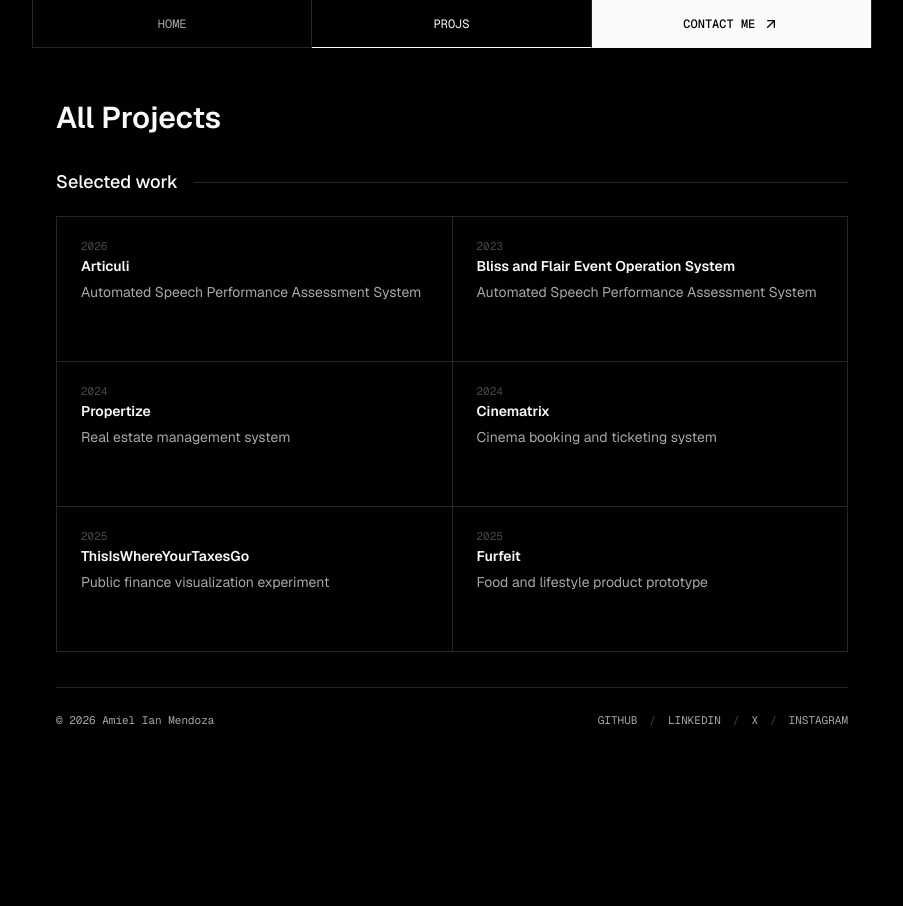
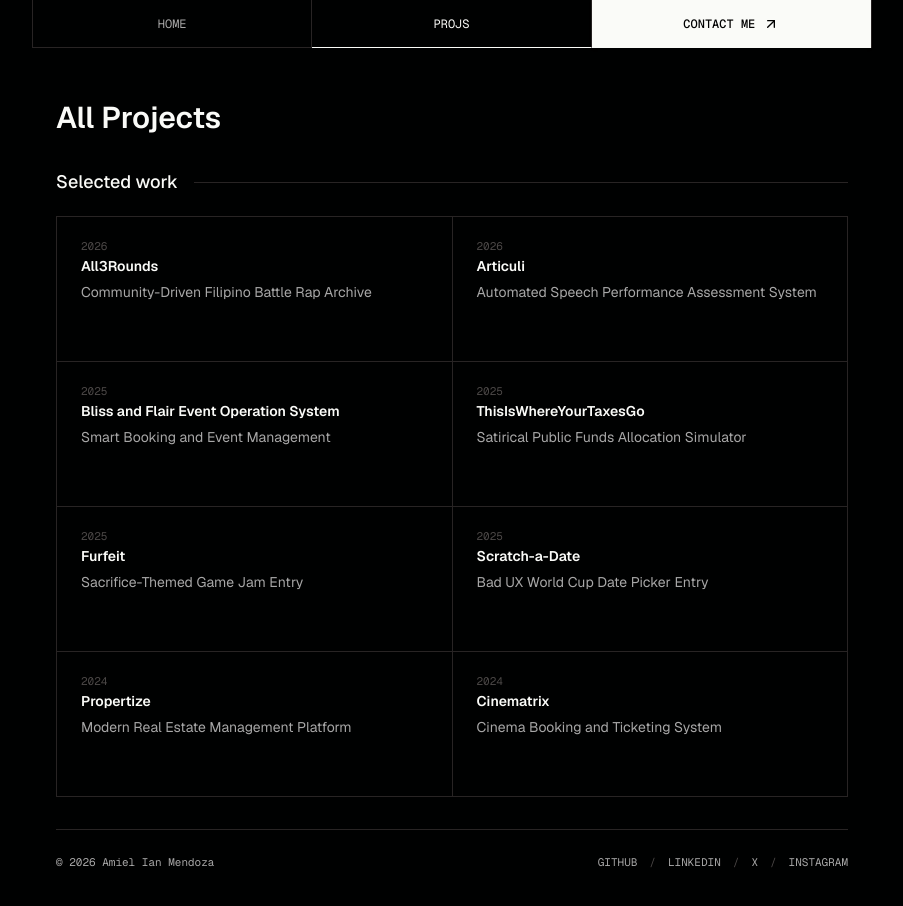
Before and after one commit to aimndz/portfolio, a Next.js app: page /projects in a window 1280 px wide. Shown: the top 906 px of the page, without its empty margins (188-1091 px from the left). Before the commit the page ends 800 px from the top, so only its background shows below. Built offline with nearby package versions, Linux system fonts and the light colour scheme.

Commit message:
feat: add projects data

```diff
--- a/src/app/projects/page.tsx
+++ b/src/app/projects/page.tsx
@@ -21,9 +21,11 @@ export default function ProjectsPage() {
         <section className="mb-8">
           <SectionHeading>Selected work</SectionHeading>
           <div className="mt-5 grid pt-px pl-px sm:grid-cols-2">
-            {projects.map((project) => (
-              <ProjectCard key={project.name} project={project} showStack />
-            ))}
+            {[...projects]
+              .sort((a, b) => b.year.localeCompare(a.year))
+              .map((project) => (
+                <ProjectCard key={project.name} project={project} showStack />
+              ))}
           </div>
         </section>
 
--- a/src/data/portfolio.ts
+++ b/src/data/portfolio.ts
@@ -51,6 +51,15 @@ export const technologies = [
 
 export const projects = [
   {
+    name: "All3Rounds",
+    year: "2026",
+    description: "Community-Driven Filipino Battle Rap Archive",
+    href: "https://all3rounds.com",
+    featured: false,
+    home: true,
+    stack: ["Next.js", "TypeScript", "PostgreSQL", "Tailwind CSS"],
+  },
+  {
     name: "Articuli",
     year: "2026",
     description: "Automated Speech Performance Assessment System",
@@ -61,8 +70,8 @@ export const projects = [
   },
   {
     name: "Bliss and Flair Event Operation System",
-    year: "2023",
-    description: "Automated Speech Performance Assessment System",
+    year: "2025",
+    description: "Smart Booking and Event Management",
     href: "https://github.com/aimndz/blissnflair",
     featured: false,
     home: true,
@@ -71,7 +80,7 @@ export const projects = [
   {
     name: "Propertize",
     year: "2024",
-    description: "Real estate management system",
+    description: "Modern Real Estate Management Platform",
     href: "https://github.com/aimndz/propertize",
     featured: false,
     home: true,
@@ -80,17 +89,17 @@ export const projects = [
   {
     name: "Cinematrix",
     year: "2024",
-    description: "Cinema booking and ticketing system",
+    description: "Cinema Booking and Ticketing System",
     href: "https://github.com/aimndz/Cinematrix",
     featured: false,
-    home: true,
+    home: false,
     stack: ["C#", "MySQL"],
   },
   {
     name: "ThisIsWhereYourTaxesGo",
     year: "2025",
-    description: "Public finance visualization experiment",
-    href: "https://github.com/aimndz/thisiswhereyourtaxesgo",
+    description: "Satirical Public Funds Allocation Simulator",
+    href: "https://thisiswhereyourtaxesgo.vercel.app",
     featured: false,
     home: false,
     stack: ["Next.js", "React", "TypeScript", "Tailwind CSS"],
@@ -98,10 +107,19 @@ export const projects = [
   {
     name: "Furfeit",
     year: "2025",
-    description: "Food and lifestyle product prototype",
-    href: "https://github.com/aimndz",
+    description: "Sacrifice-Themed Game Jam Entry",
+    href: "https://aimndz.itch.io/furfeit",
     featured: false,
     home: false,
     stack: ["Next.js", "React", "TypeScript"],
   },
+  {
+    name: "Scratch-a-Date",
+    year: "2025",
+    description: "Bad UX World Cup Date Picker Entry",
+    href: "https://aimndz.github.io/scratch-a-date/",
+    featured: false,
+    home: false,
+    stack: ["React", "Tailwind CSS"],
+  },
 ];
```
